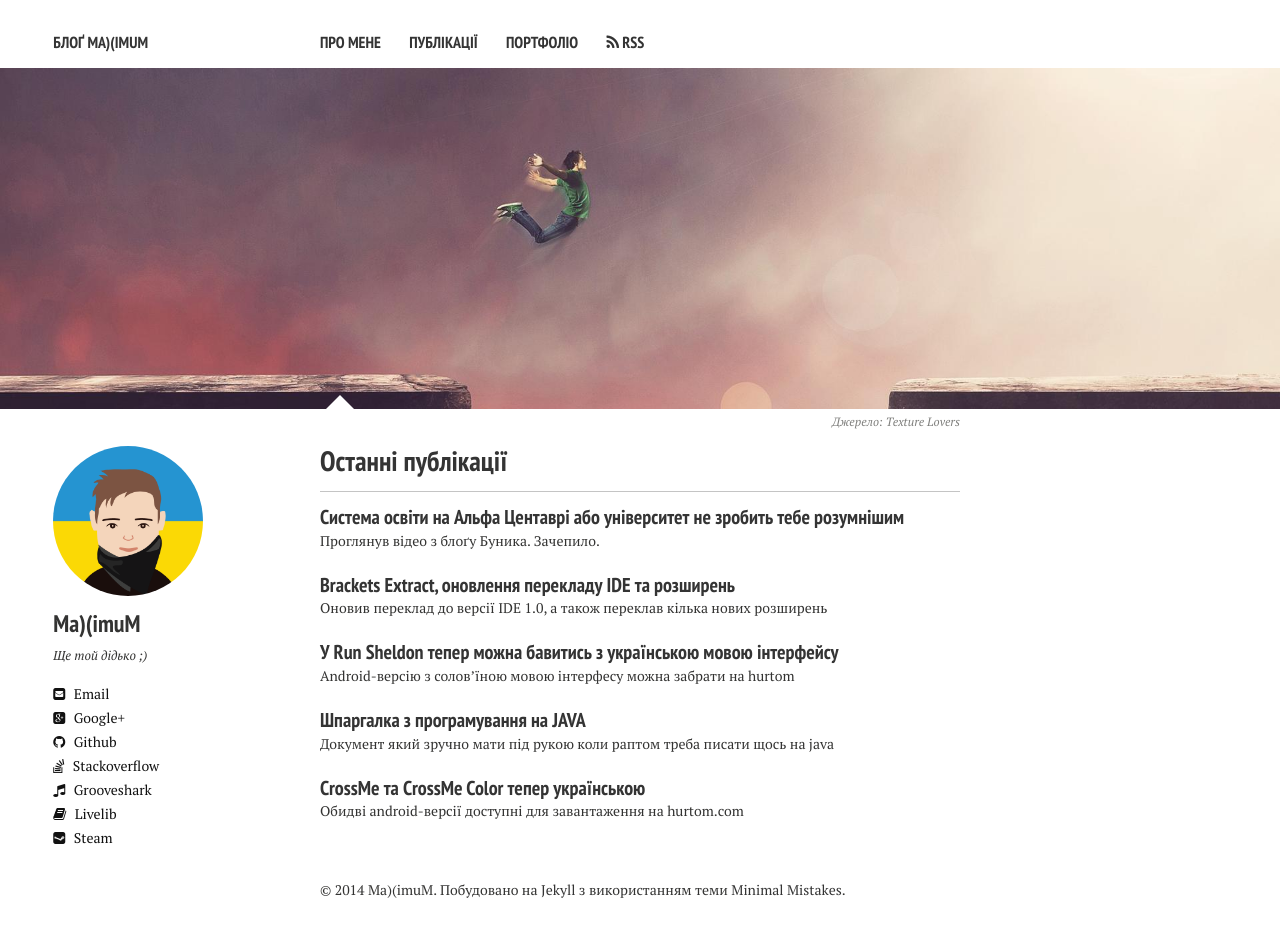
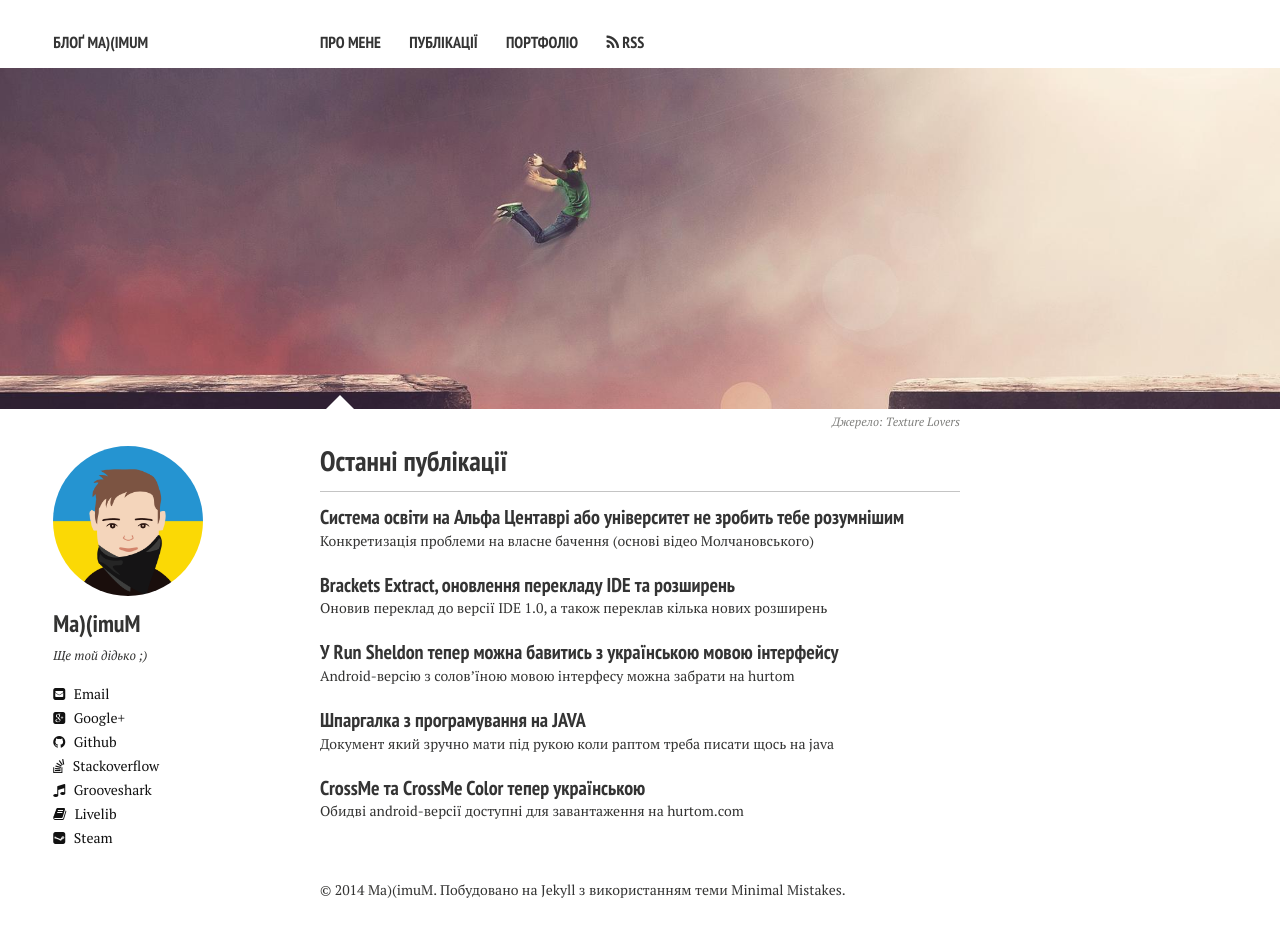
Before and after one commit to probil/probil.github.io, a Jekyll site: the page built from index.md, in a window 1280 px wide. Built offline with Jekyll 4.4.1, drawn with Linux system fonts in a browser that asks for light colours; nearby versions of some CDN libraries.

Commit message:
Last post bug fix

```diff
--- a/_posts/2014-12-06-systema-osvity-na-alfa-centavri.md
+++ b/_posts/2014-12-06-systema-osvity-na-alfa-centavri.md
@@ -3,7 +3,7 @@ layout: post
 title: "Система освіти на Альфа Центаврі або університет не зробить тебе розумнішим"
 modified:
 categories: posts
-excerpt:
+excerpt: "Конкретизація проблеми на власне бачення (основі відео Молчановського)"
 tags: [освіта, думки, відео, lifehacking, Україна, IT]
 image:
   feature: 12.2014/peoplesStudyHouse.jpg
```
